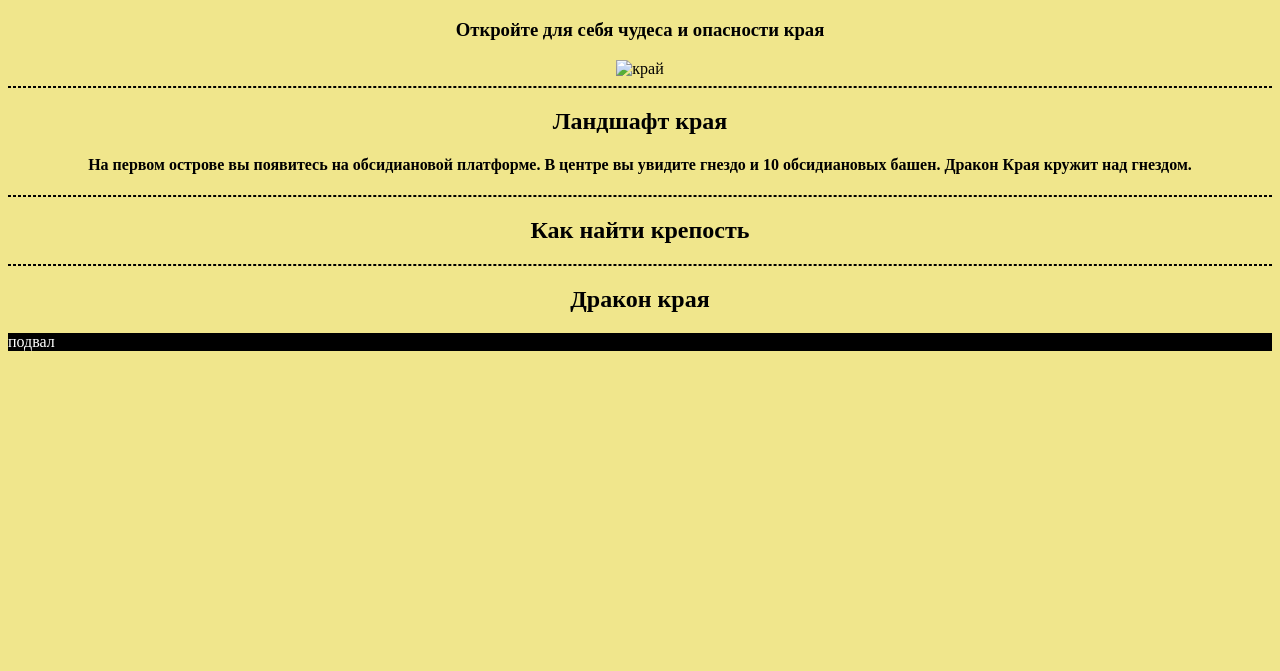
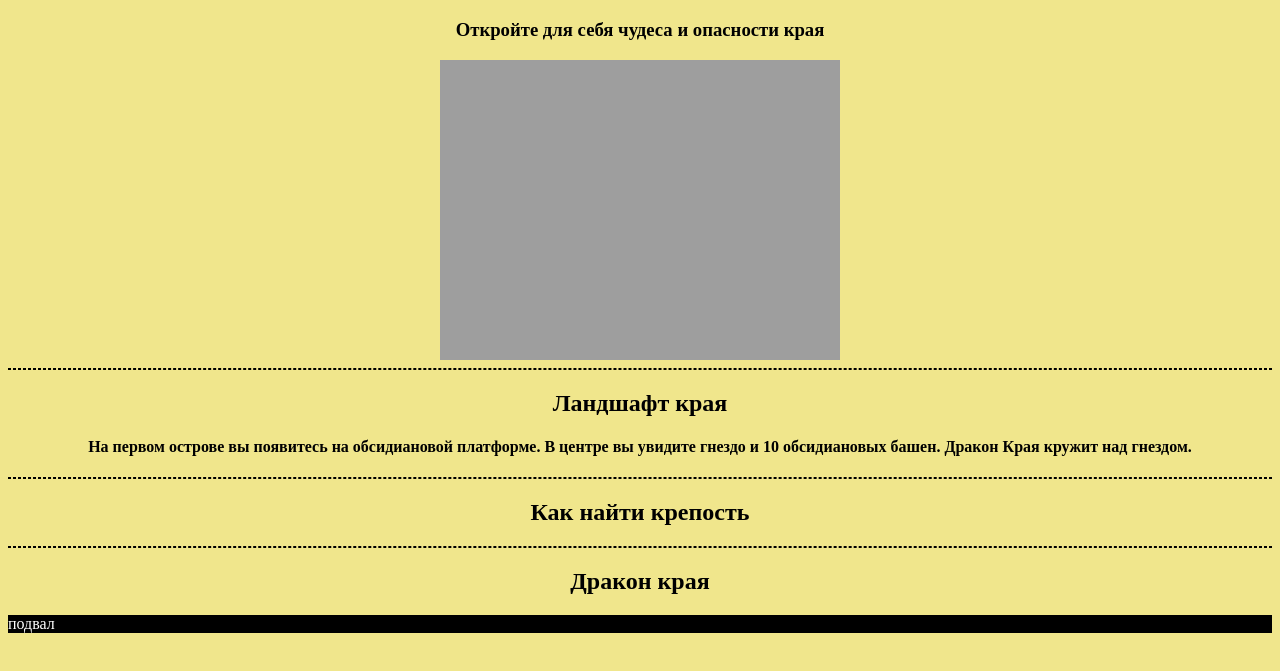
Before and after one commit to quitsore/first_site, a plain HTML site: page index.html in a window 1280 px wide. Shown: the part 87-758 px from the top of the page. Drawn offline with Linux system fonts and the light colour scheme; the site is published under a folder, as on GitHub Pages, so addresses that start at the root find nothing.

Commit message:
Update index.html

```diff
--- a/index.html
+++ b/index.html
@@ -7,7 +7,7 @@
 <main style="text-align:center;">
     <h1>Minecraft: край</h1>
     <h3>Откройте для себя чудеса и опасности края</h3>
-    <img src="/pics/Ende_Bild.png" alt="край">
+    <img src="pics/Ende_Bild.png" alt="край">
     <hr style="border: 1px dashed black"/>
     <h2>Ландшафт края</h2>
     <h4>На первом острове вы появитесь на обсидиановой платформе. В центре вы увидите гнездо и 10 обсидиановых башен. Дракон Края кружит над гнездом. </h4>
```
